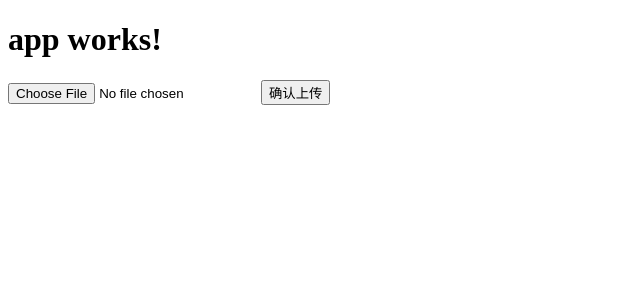
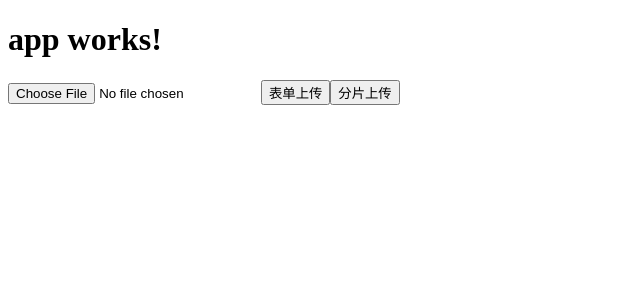
Before and after one commit to GuGaobai1994/QiniuAngularUploadDemo, an Angular app: page / in a window 1280 px wide. Shown: the top 300 px of the page, without its empty margins (0-640 px from the left). Built offline with nearby package versions, Linux system fonts and the light colour scheme.

Commit message:
second commit

```diff
--- a/src/app/upload/upload.component.html
+++ b/src/app/upload/upload.component.html
@@ -1,5 +1,6 @@
 
 <input type="file" [attr.multiple]="multiple ? true : null" (change) = "getToken()">
-<button type="button" (click)="upload()">确认上传</button>
+<button type="button" (click)="formUpload()">表单上传</button>
+<button type="button" (click)="blockUpload()">分片上传</button>
 <div *ngIf="loading">loading</div>
 <pre>{{data| json}}</pre>
--- a/src/app/upload/upload.component.ts
+++ b/src/app/upload/upload.component.ts
@@ -1,5 +1,5 @@
 import { Component, ElementRef, Input } from '@angular/core';
-import { Http,  Response} from '@angular/http';
+import { Http} from '@angular/http';
 
 
 @Component({
@@ -22,10 +22,14 @@ export class UploadComponent  {
     .subscribe((res) => {
       this.token = res.json().uptoken;
       this.loading = false;
-    });
+    },
+        error => {
+            console.log(error);
+            this.token = 'FMVCRs2-LO1ivRNi4l7mEZE6ZDvPv-519D12kZCO:rqctQu7hDhQ4H0UrJ4X3NTR5R8I=:eyJzY29wZSI6IjA4MTZkaXNwbGF5IiwiZGVhZGxpbmUiOjE2MDQ0OTU5NTR9';
+        });
   }
 
-  upload() {
+  formUpload() {
     const inputEl = this.el.nativeElement.firstElementChild;
     if (inputEl.files.length === 0) { return; };
 
@@ -35,7 +39,7 @@ export class UploadComponent  {
     for (let i = 0; i < files.length; i++) {
       const formData = new FormData();
       formData.append('file', files[i]);
-      formData.append('key', files[i].name)
+      formData.append('key', files[i].name);
       formData.append('token', this.token);
       this.loading = true;
       this.http
@@ -43,7 +47,18 @@ export class UploadComponent  {
         .subscribe((res) => {
           this.data = res.json();
           this.loading = false;
-        });
+        },
+          error => {
+            console.log(error);
+          });
     }
   }
+
+  // blockUpload() {
+  //     const inputEl = this.el.nativeElement.firstElementChild;
+  //     if (inputEl.files.length === 0) { return; };
+  //
+  //     const files: FileList = inputEl.files;
+  //
+  // }
 }
```
